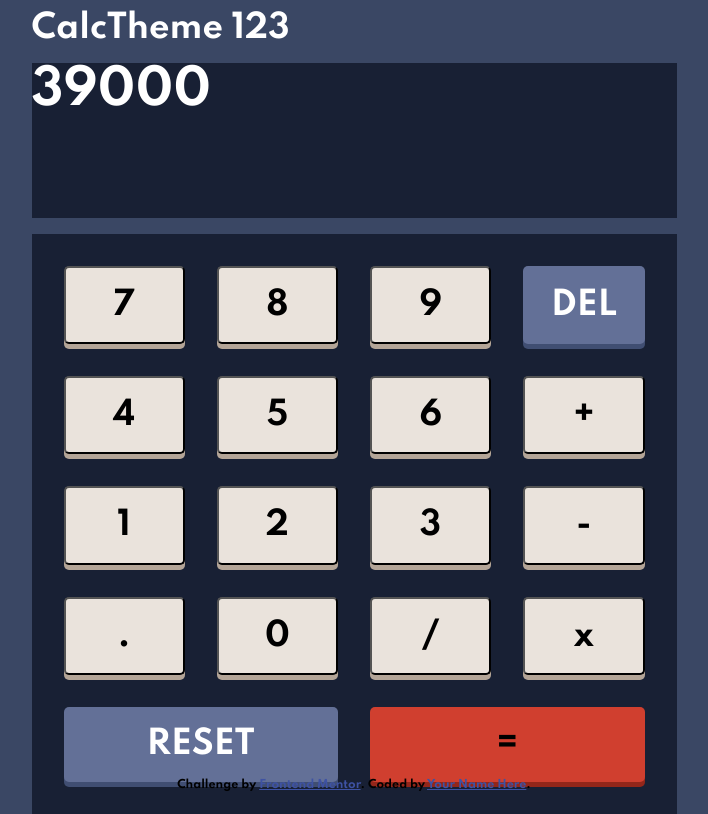
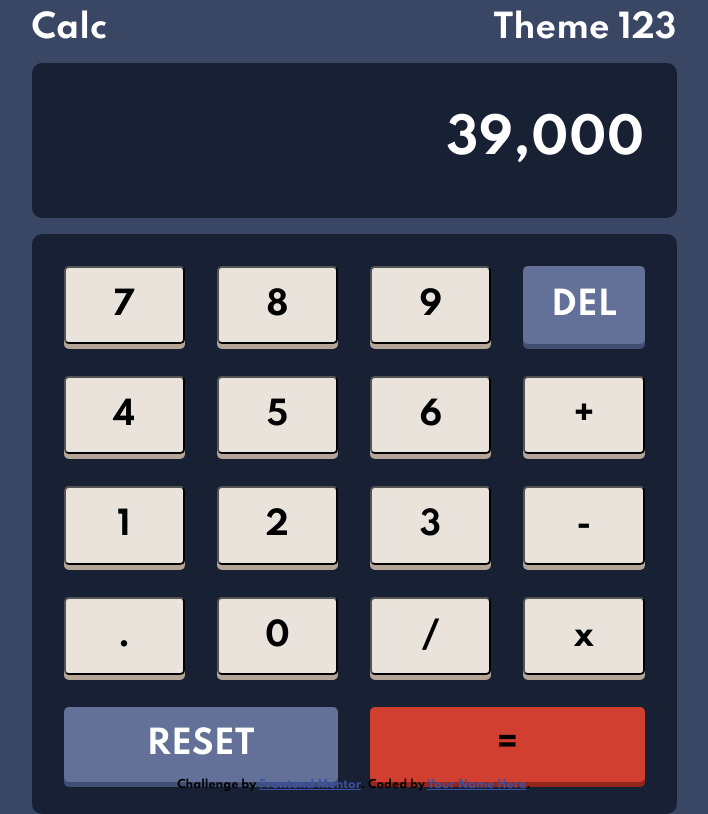
Before and after one commit to tib-source/calculator-app-main, a plain HTML site: page index.html in a window 1280 px wide. Shown: the whole page, without its empty margins (286-994 px from the left). Drawn offline with Linux system fonts and the light colour scheme.

Commit message:
everything has been positioned correctly. Now add functionality

```diff
--- a/app/scss/style.scss
+++ b/app/scss/style.scss
@@ -9,11 +9,18 @@
     color: $white;
     .header{
         display: flex;
+        align-items: center;
+        justify-content: space-between;
     }
     .result{
         height: 155px;
         margin: 0.5em 0;
         background: $screenBgBlue;
+        display: flex;
+        align-items: center;
+        justify-content: flex-end;
+        padding: 1em;
+        border-radius: 10px;
         h1{
             margin: 0;
         }
@@ -27,6 +34,7 @@
         grid-template-columns: 1fr 1fr 1fr 1fr;
         grid-gap: 1em;
         padding: 1em;
+        border-radius: 10px;
 
         .two{
             grid-column: span 2;
--- a/index.html
+++ b/index.html
@@ -22,7 +22,7 @@
       <div class="theme">Theme 123</div>
     </header>
     <div class="result">
-      <h1>39000</h1>
+      <h1>39,000</h1>
     </div>
     <div class="numbers">
       <button>7</button>
```
Also changed, not shown: app/scss/style.css, 1 other file.
